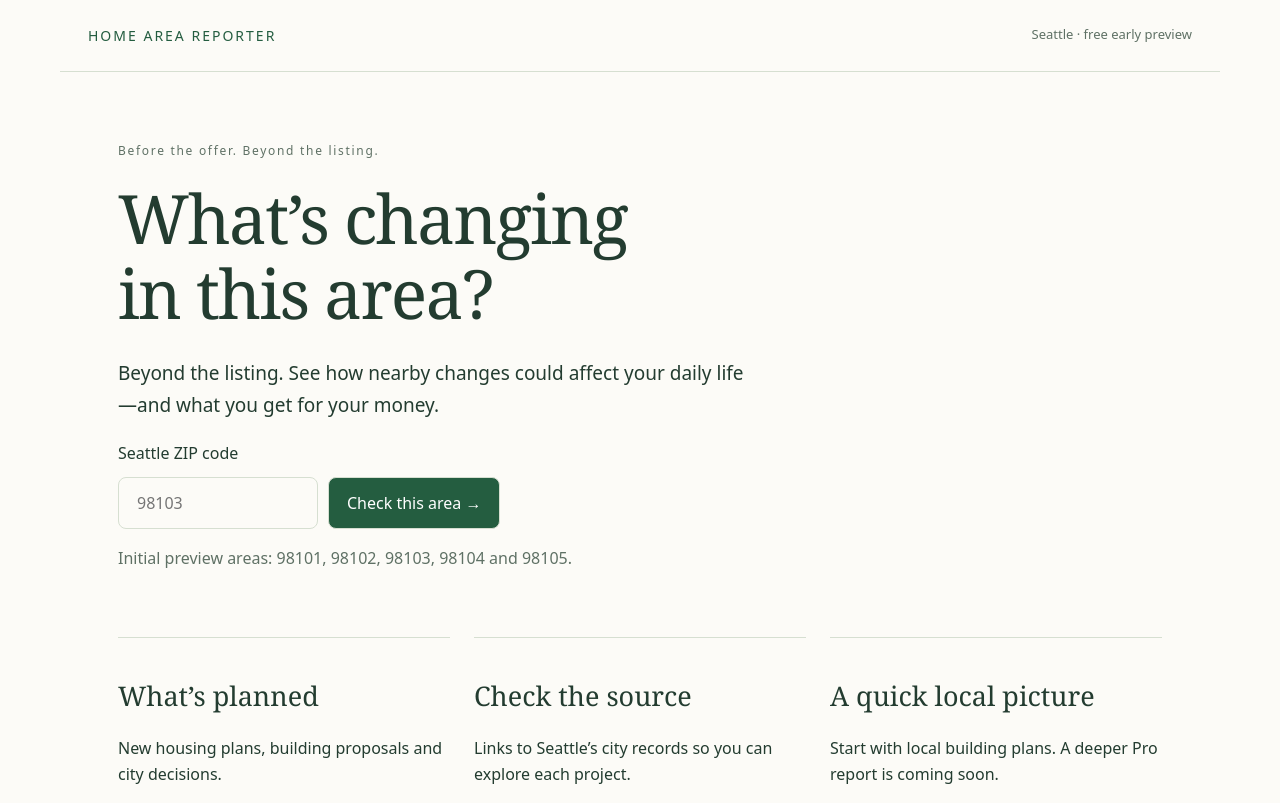
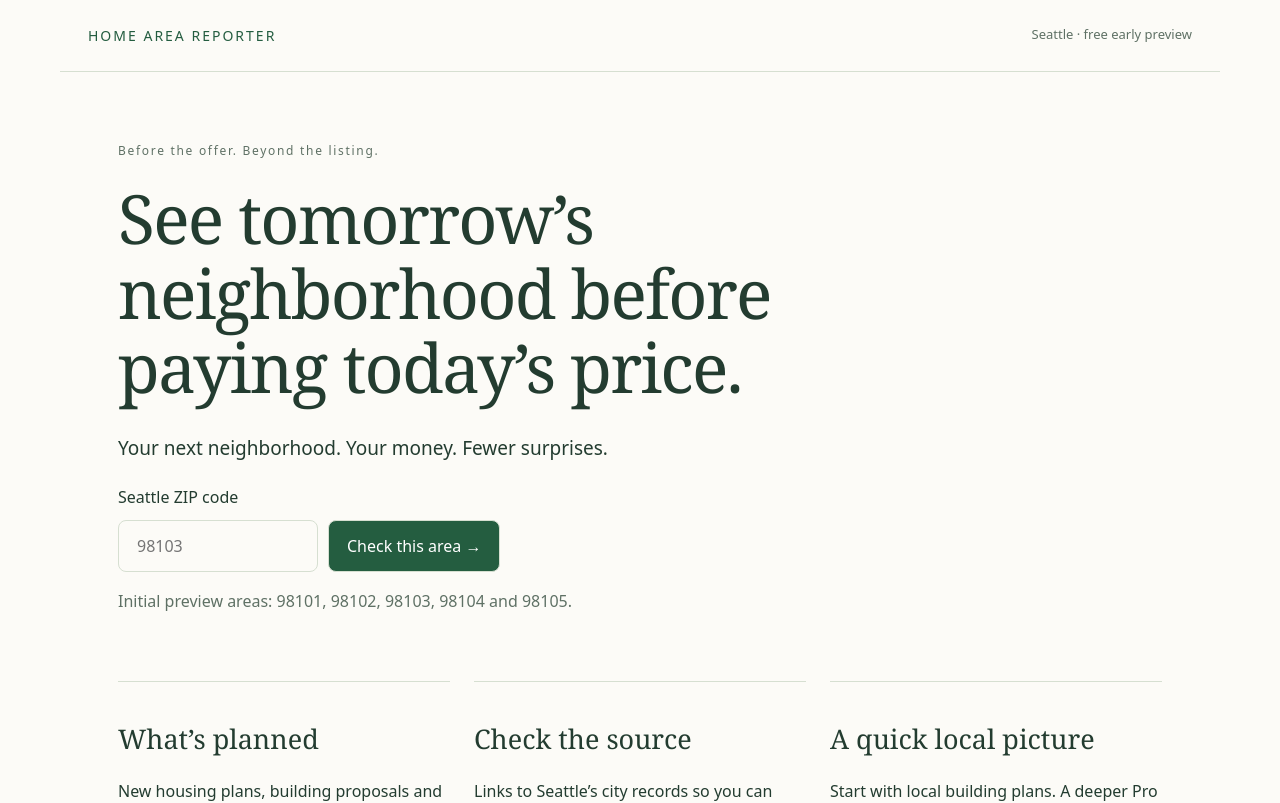
Before and after one commit to aarushi12002/home_area_reporter, a Next.js app: page / in a window 1280 px wide. Shown: the top 803 px of the page. Built offline with nearby package versions, Linux system fonts and the light colour scheme.

Commit message:
Sharpen homepage headline and consumer value byline

```diff
--- a/app/page.js
+++ b/app/page.js
@@ -4,13 +4,10 @@ export default function Home() {
       <section className="hero">
         <p className="eyebrow">Before the offer. Beyond the listing.</p>
         <h1>
-          What’s changing
-          <br />
-          in this area?
+          See tomorrow’s neighborhood before paying today’s price.
         </h1>
         <p className="intro">
-          Beyond the listing. See how nearby changes could affect your daily
-          life—and what you get for your money.
+          Your next neighborhood. Your money. Fewer surprises.
         </p>
         <form action="/report">
           <label htmlFor="zip">Seattle ZIP code</label>
```
